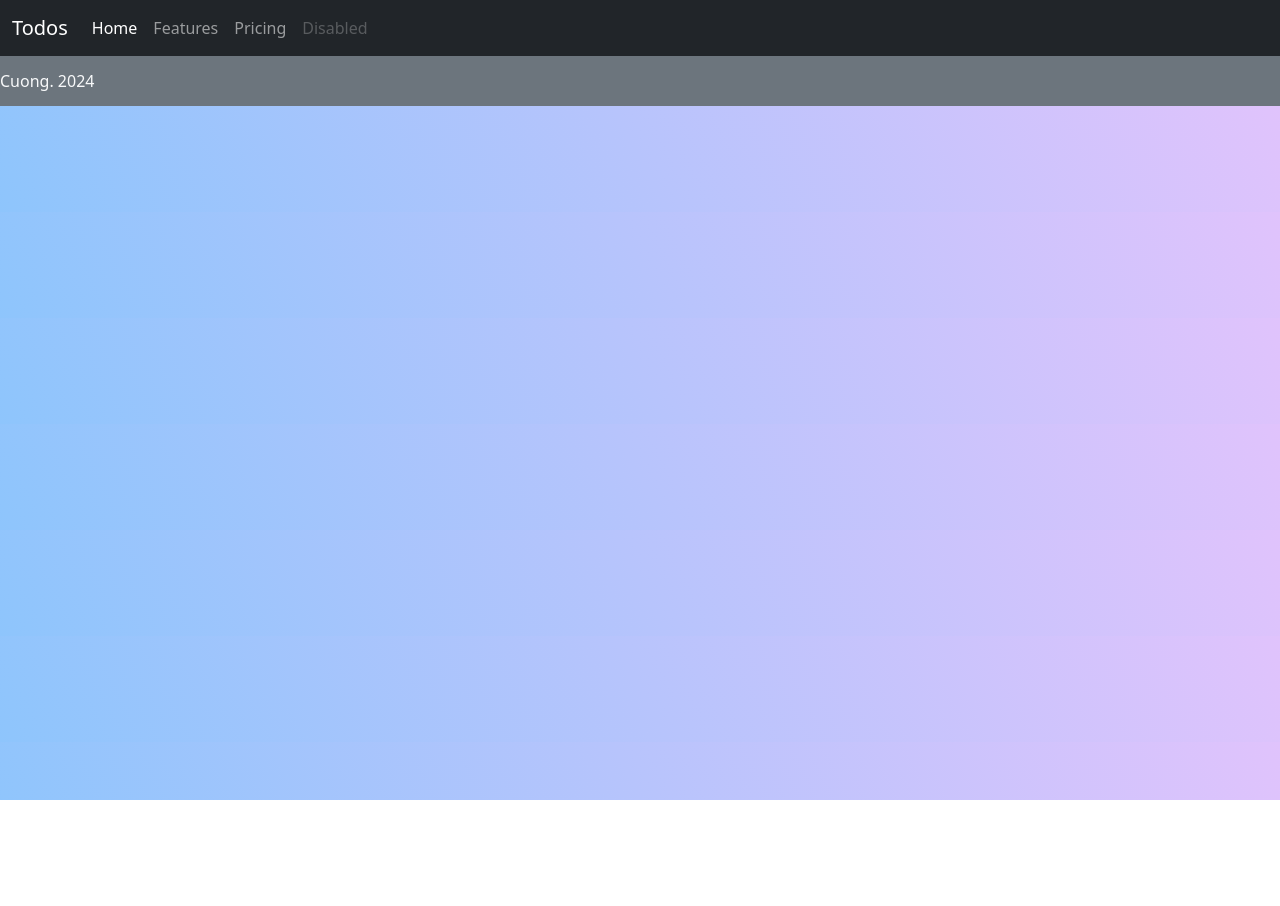
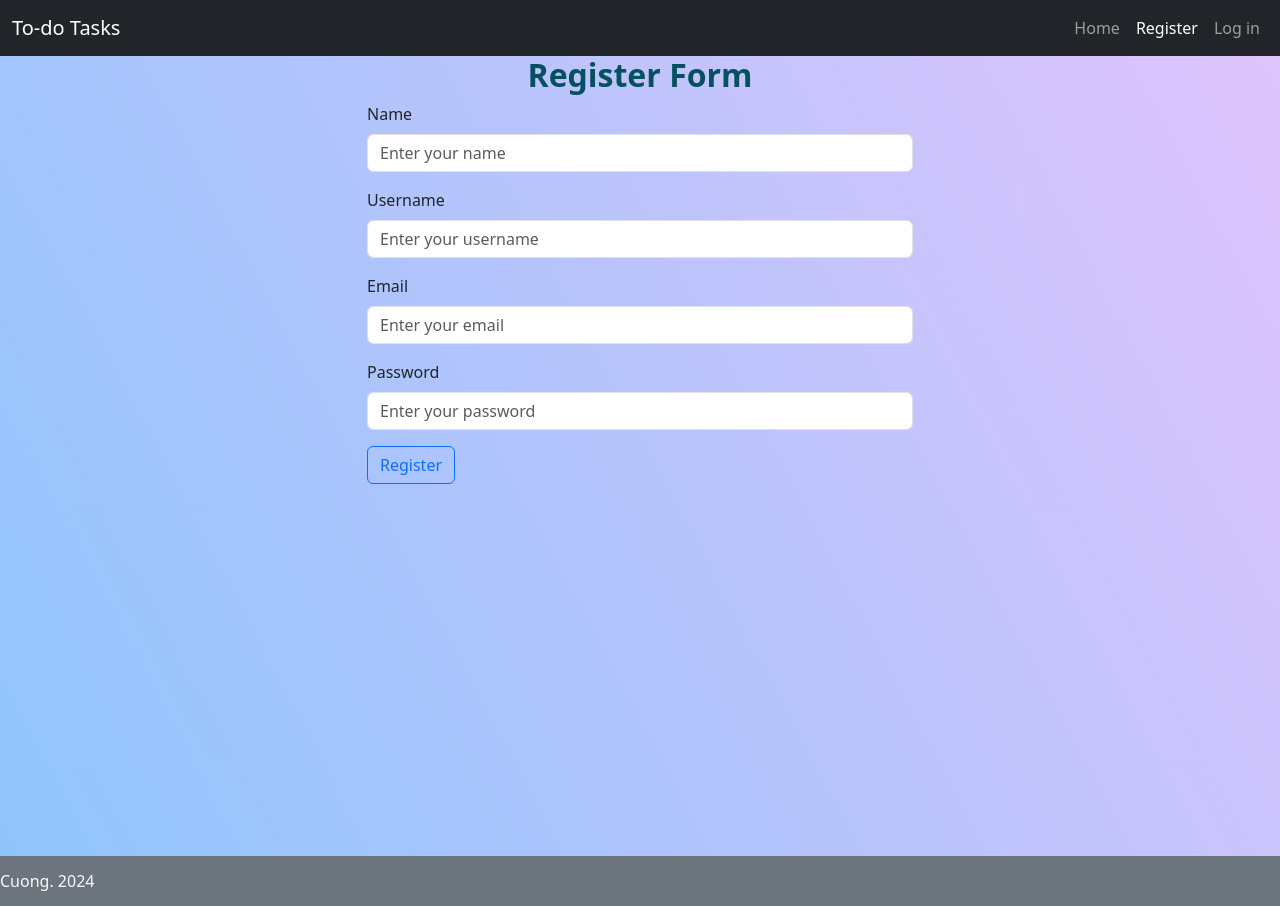
Before and after one commit to cuong0411/todo-ui, a React (Vite) app: page /register in a window 1280 px wide. Before the commit the page ends 800 px from the top, so only its background shows below. Built offline with nearby package versions, Linux system fonts and the light colour scheme.

Commit message:
register and login

```diff
--- a/src/App.css
+++ b/src/App.css
@@ -1,5 +1,6 @@
 .body-container {
-  min-height: calc(100vh - 106px);
+  /*min-height: calc(100vh - 106px);*/
+  min-height: 100vh;
 }
 body {
   background-color: #8ec5fc;
--- a/src/App.jsx
+++ b/src/App.jsx
@@ -1,10 +1,12 @@
-import SaveTodo from './components/SaveTodo';
-import TodoList from './components/TodoList';
-import Footer from './layouts/Footer';
-import Header from './layouts/Header';
-import { BrowserRouter, Route, Routes } from 'react-router-dom';
-import './App.css';
-import { ToastContainer } from 'react-toastify';
+import SaveTodo from "./components/SaveTodo";
+import TodoList from "./components/TodoList";
+import Footer from "./layouts/Footer";
+import Header from "./layouts/Header";
+import { BrowserRouter, Route, Routes } from "react-router-dom";
+import "./App.css";
+import { ToastContainer } from "react-toastify";
+import Register from "./auth/Register.jsx";
+import Login from "./auth/Login.jsx";
 
 function App() {
   return (
@@ -15,6 +17,8 @@ function App() {
           <Route path="/" element={<TodoList />}></Route>
           <Route path="/add-todo" element={<SaveTodo />}></Route>
           <Route path="/update-todo/:id" element={<SaveTodo />}></Route>
+          <Route path="/register" element={<Register />}></Route>
+          <Route path="/login" element={<Login />}></Route>
         </Routes>
         <Footer />
       </BrowserRouter>
--- /dev/null
+++ b/src/auth/Login.jsx
@@ -0,0 +1,75 @@
+import React, { useState } from "react";
+import { loginApiCall } from "../services/AuthService.jsx";
+import { toast } from "react-toastify";
+import { NavLink } from "react-router-dom";
+
+const Login = () => {
+  const [usernameOrEmail, setUsernameOrEmail] = useState("");
+  const [password, setPassword] = useState("");
+
+  const login = async (user) => {
+    try {
+      const response = await loginApiCall(user);
+      const data = await response.data;
+      const status = response.status;
+      if (status === 200) {
+        toast.success(data);
+      }
+    } catch (e) {
+      toast.error("Login failed");
+    }
+  };
+  const handleSubmit = (e) => {
+    e.preventDefault();
+    login({ usernameOrEmail, password });
+  };
+
+  return (
+    <div className="container body-container">
+      <div className="row">
+        <div className="col-md-6 offset-md-3">
+          <h2 className="text-center text-info-emphasis fw-bold">Login Form</h2>
+          <form onSubmit={handleSubmit}>
+            <div className="mb-3">
+              <label htmlFor="usernameOrEmail" className="form-label">
+                Username or Email
+              </label>
+              <input
+                type="text"
+                name="usernameOrEmail"
+                id="usernameOrEmail"
+                className="form-control"
+                placeholder="Enter your username or email"
+                value={usernameOrEmail}
+                onChange={(e) => setUsernameOrEmail(e.target.value)}
+              />
+            </div>
+            <div className="mb-3">
+              <label htmlFor="password" className="form-label">
+                Password
+              </label>
+              <input
+                type="password"
+                name="password"
+                id="password"
+                className="form-control"
+                placeholder="Enter your password"
+                value={password}
+                onChange={(e) => setPassword(e.target.value)}
+              />
+            </div>
+            <div className="mb-3">
+              <button className="btn btn-outline-primary">Log in</button>
+              <p>
+                Not a member yet! Register an account{" "}
+                <NavLink to="/register">here</NavLink>{" "}
+              </p>
+            </div>
+          </form>
+        </div>
+      </div>
+    </div>
+  );
+};
+
+export default Login;
--- /dev/null
+++ b/src/auth/Register.jsx
@@ -0,0 +1,130 @@
+import React, { useState } from "react";
+import { registerApiCall } from "../services/AuthService.jsx";
+import { toast } from "react-toastify";
+
+const Register = () => {
+  const [error, setError] = useState(null);
+  const [user, setUser] = useState({
+    name: "",
+    username: "",
+    email: "",
+    password: "",
+  });
+  const handleInputChange = (e) => {
+    const nameInput = e.target.name;
+    const valueInput = e.target.value;
+    setUser({ ...user, [nameInput]: valueInput });
+  };
+
+  const register = async (obj) => {
+    try {
+      const response = await registerApiCall(obj);
+      const status = response.status;
+      const data = await response.data;
+      if (status === 201) {
+        toast.success(data);
+      } else {
+        toast.error(data);
+      }
+    } catch (e) {
+      toast.error(e.response.data);
+    }
+  };
+
+  const handleSubmit = (e) => {
+    e.preventDefault();
+    if (
+      !user.name.trim() ||
+      !user.email.trim() ||
+      !user.username.trim() ||
+      user.password.trim()
+    ) {
+      setError("Please fill out all the fields");
+      return;
+    }
+    register(user);
+    setUser({
+      name: "",
+      username: "",
+      email: "",
+      password: "",
+    });
+  };
+  return (
+    <div className="container body-container">
+      <div className="row">
+        <div className="col-md-6 offset-md-3">
+          <h2 className="text-center text-info-emphasis fw-bold">
+            Register Form
+          </h2>
+          {error && <p className="alert alert-danger">{error}</p>}
+          <form onSubmit={handleSubmit}>
+            <div className="mb-3">
+              <label htmlFor="name" className="form-label">
+                Name
+              </label>
+              <input
+                type="text"
+                name="name"
+                id="name"
+                className="form-control"
+                placeholder="Enter your name"
+                onChange={handleInputChange}
+                value={user.name}
+              />
+            </div>
+            <div className="mb-3">
+              <label htmlFor="username" className="form-label">
+                Username
+              </label>
+              <input
+                type="text"
+                name="username"
+                id="username"
+                className="form-control"
+                placeholder="Enter your username"
+                onChange={handleInputChange}
+                value={user.username}
+              />
+            </div>
+            <div className="mb-3">
+              <label htmlFor="email" className="form-label">
+                Email
+              </label>
+              <input
+                type="email"
+                name="email"
+                id="email"
+                className="form-control"
+                placeholder="Enter your email"
+                onChange={handleInputChange}
+                value={user.email}
+              />
+            </div>
+            <div className="mb-3">
+              <label htmlFor="password" className="form-label">
+                Password
+              </label>
+              <input
+                type="password"
+                name="password"
+                id="password"
+                className="form-control"
+                placeholder="Enter your password"
+                onChange={handleInputChange}
+                value={user.password}
+              />
+            </div>
+            <div className="mb-3">
+              <button className="btn btn-outline-primary" type="submit">
+                Register
+              </button>
+            </div>
+          </form>
+        </div>
+      </div>
+    </div>
+  );
+};
+
+export default Register;
--- a/src/layouts/Header.jsx
+++ b/src/layouts/Header.jsx
@@ -1,10 +1,12 @@
+import { NavLink } from "react-router-dom";
+
 const Header = () => {
   return (
     <header>
       <nav className="navbar navbar-expand-lg navbar-dark bg-dark">
         <div className="container-fluid">
           <a className="navbar-brand" href="/">
-            Todos
+            To-do Tasks
           </a>
           <button
             className="navbar-toggler"
@@ -18,26 +20,21 @@ const Header = () => {
             <span className="navbar-toggler-icon"></span>
           </button>
           <div className="collapse navbar-collapse" id="navbarNav">
-            <ul className="navbar-nav">
+            <ul className="navbar-nav ms-auto">
               <li className="nav-item">
-                <a className="nav-link active" aria-current="page" href="/">
+                <NavLink to="/" className="nav-link">
                   Home
-                </a>
+                </NavLink>
               </li>
               <li className="nav-item">
-                <a className="nav-link" href="#">
-                  Features
-                </a>
+                <NavLink to="/register" className="nav-link">
+                  Register
+                </NavLink>
               </li>
               <li className="nav-item">
-                <a className="nav-link" href="#">
-                  Pricing
-                </a>
-              </li>
-              <li className="nav-item">
-                <a className="nav-link disabled" aria-disabled="true">
-                  Disabled
-                </a>
+                <NavLink to="/login" className="nav-link">
+                  Log in
+                </NavLink>
               </li>
             </ul>
           </div>
--- /dev/null
+++ b/src/services/AuthService.jsx
@@ -0,0 +1,9 @@
+import axios from "axios";
+
+const AUTH_REST_API_BASE_URL = "http://localhost:8080/api/auth";
+
+export const registerApiCall = (registerObj) =>
+  axios.post(AUTH_REST_API_BASE_URL + "/register", registerObj);
+
+export const loginApiCall = (loginObj) =>
+  axios.post(AUTH_REST_API_BASE_URL + "/login", loginObj);
```
